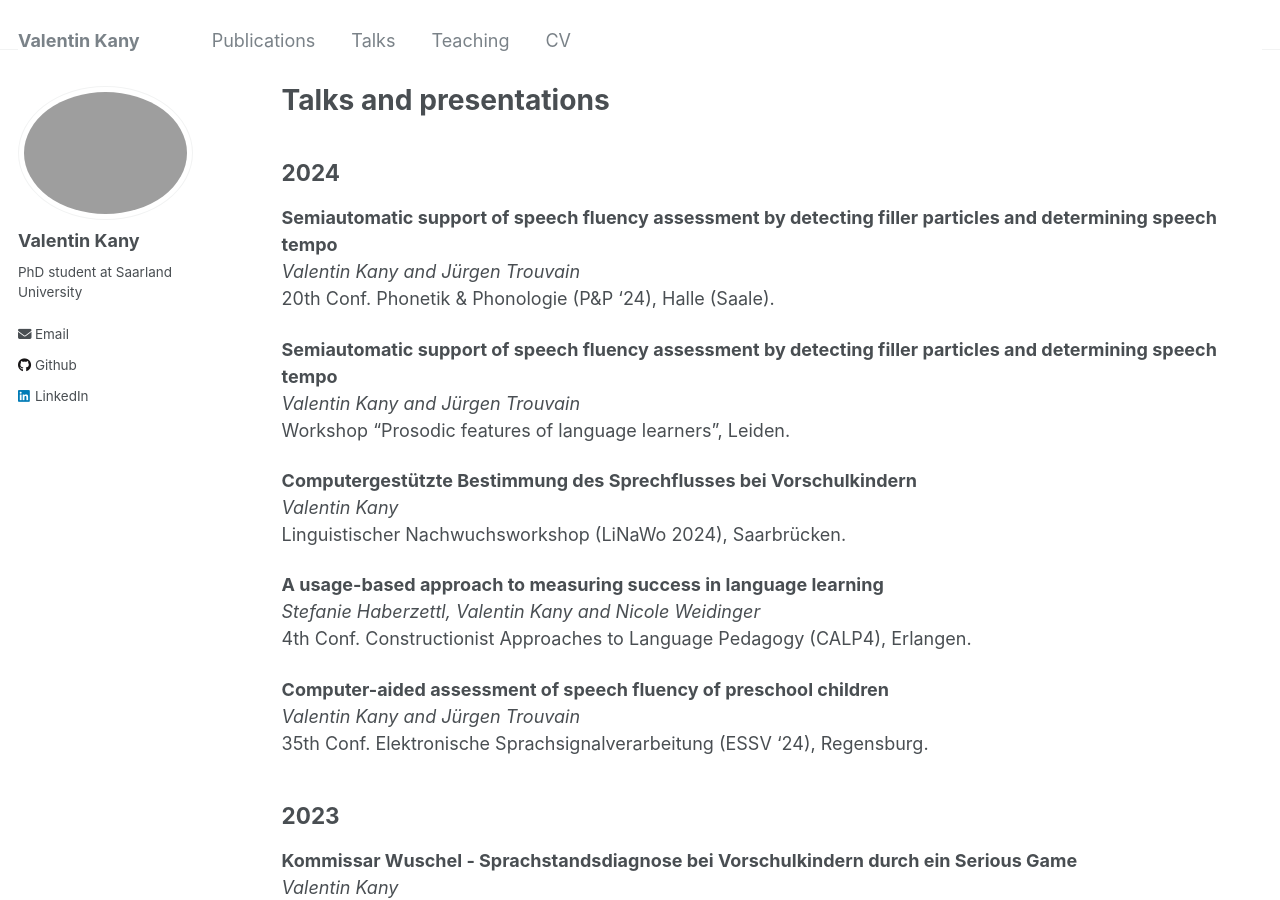
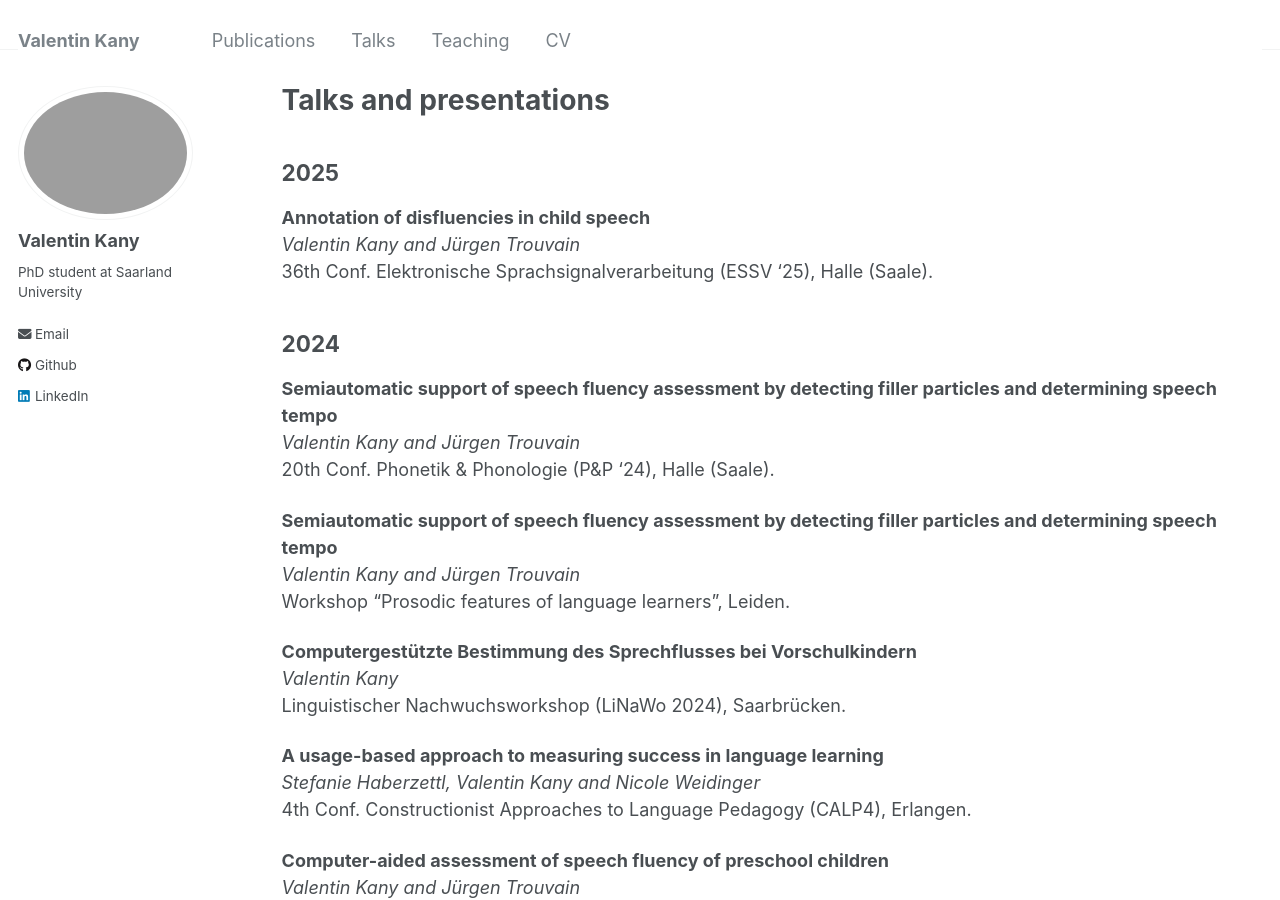
Before and after one commit to Valentin-Kany/Valentin-Kany.github.io, a Jekyll site: the page built from _pages/talks.md, in a window 1280 px wide and 900 px high. Built offline with Jekyll 4.4.1, drawn with Linux system fonts in a browser that asks for light colours.

Commit message:
Update talks.md

```diff
--- a/_pages/talks.md
+++ b/_pages/talks.md
@@ -4,6 +4,12 @@ title: "Talks and presentations"
 permalink: /talks/
 author_profile: true
 ---
+
+## 2025
+
+**Annotation of disfluencies in child speech**<br>
+*Valentin Kany and Jürgen Trouvain*<br>
+36th Conf. Elektronische Sprachsignalverarbeitung (ESSV '25), Halle (Saale).
 
 ## 2024
 
```
